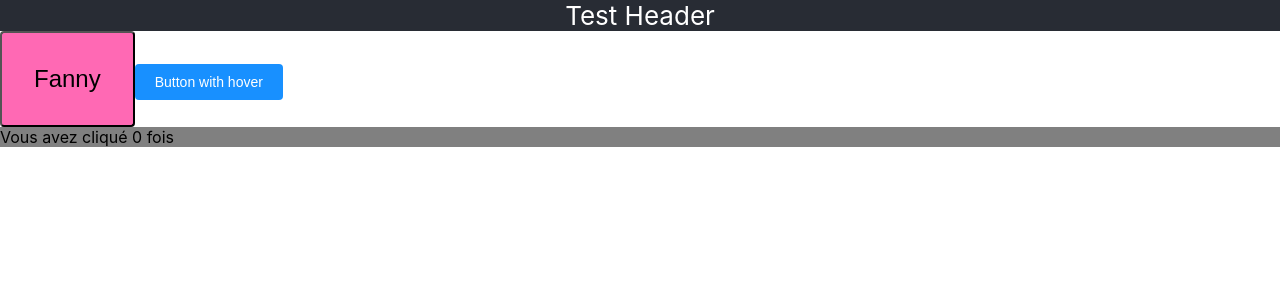
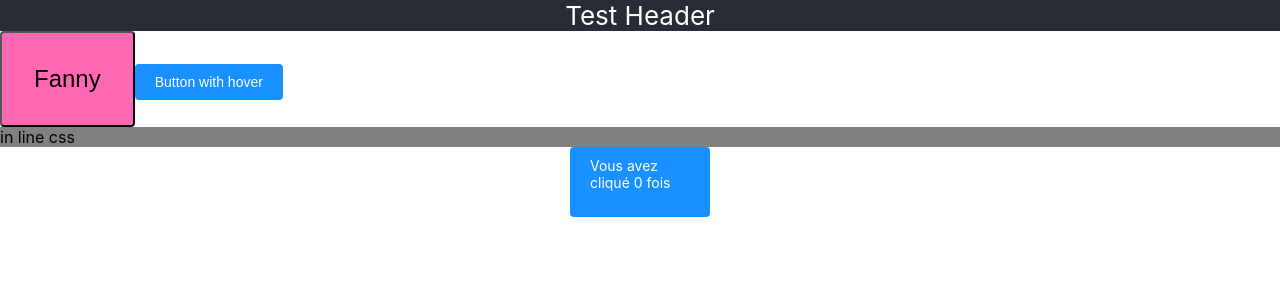
Before and after one commit to fannyv/reactJS, a React (Create React App) app: page / in a window 1280 px wide. Shown: the top 300 px of the page. Built offline with nearby package versions, Linux system fonts and the light colour scheme.

Commit message:
play with CSS

```diff
--- a/src/app/App.tsx
+++ b/src/app/App.tsx
@@ -36,6 +36,24 @@ const button = {
     }
 };
 
+const buttonClickedStyled = {
+    padding: '10px 20px',
+    border: 'none',
+    borderRadius: '4px',
+    background: '#1890ff',
+    color: '#fff',
+    fontSize: '14px',
+    cursor: 'default',
+    width: '100px',
+    height: '50px'
+};
+
+const centerStyled = {
+    display: 'flex',
+    alignItems: 'center',
+    justifyContent: 'center'
+};
+
 
 export const App = () => {
     const [count, setCount] = useState(0);
@@ -44,8 +62,9 @@ export const App = () => {
         <div style={header}>Test Header</div>
         <Button style={buttonStyled} onClick={() => setCount(count + 1)}>Fanny</Button>
         <button style={button}>Button with hover</button>
-        <div style={{height: '10%', backgroundColor: 'gray'}}>
-            Vous avez cliqué {count} fois
+        <div style={{height: '10%', backgroundColor: 'gray'}}> in line css</div>
+        <div style={centerStyled}>
+            <div style={buttonClickedStyled}> Vous avez cliqué {count} fois</div>
         </div>
     </div>;
 }
```
Also changed, not shown: 1 other file (tests, documents, lock files or other folders).
